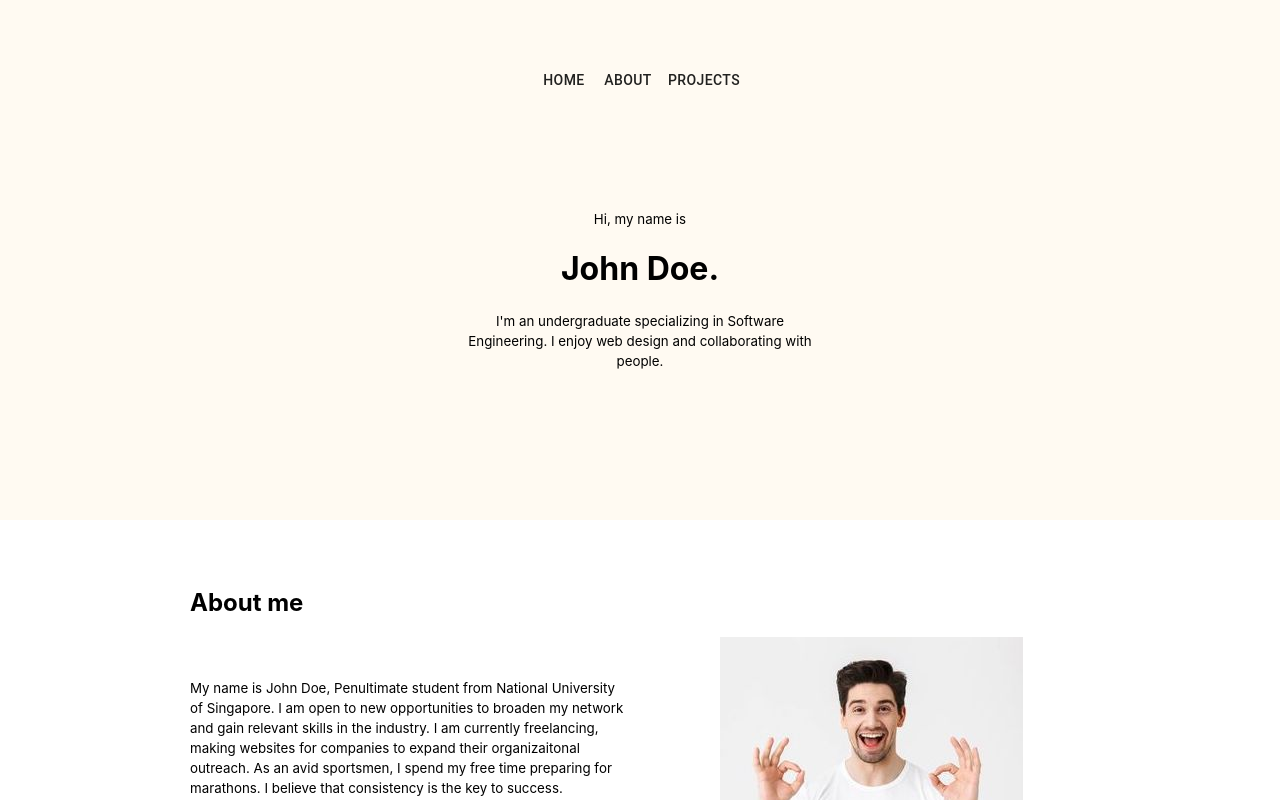
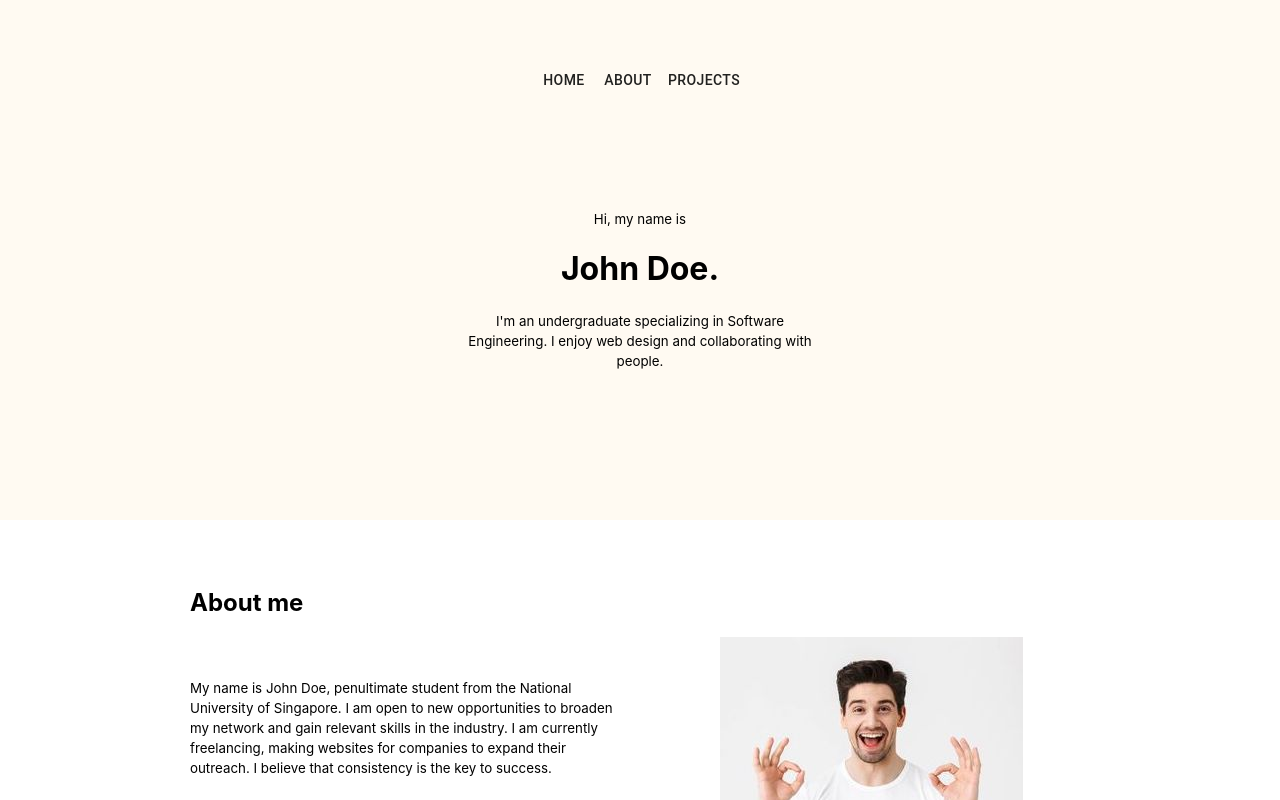
Before and after one commit to mqchua/portfolio_site, a React (Create React App) app: page / in a window 1280 px wide. Shown: the top 800 px of the page. Built offline with nearby package versions, Linux system fonts and the light colour scheme.

Commit message:
minor change

```diff
--- a/src/App.js
+++ b/src/App.js
@@ -33,7 +33,7 @@ const useStyles = makeStyles(theme => ({
 }));
 
 
-function App() {
+export default function App() {
 
   const classes = useStyles();
 
@@ -67,5 +67,3 @@ function App() {
     </div>
   );
 }
-
-export default App;
--- a/src/components/HomePage.js
+++ b/src/components/HomePage.js
@@ -119,9 +119,9 @@ export default function HomePage() {
 
               <br></br>
               <br></br>
-              <p className={classes.alignLeft}><small>My name is John Doe, Penultimate student from National University of Singapore. I am open to new opportunities to broaden
-              my network and gain relevant skills in the industry. I am currently freelancing, making websites for companies to expand their organizaitonal outreach. As an avid sportsmen,
-              I spend my free time preparing for marathons. I believe that consistency is the key to success.</small></p>
+              <p className={classes.alignLeft}><small>My name is John Doe, penultimate student from the National University of Singapore. I am open to new opportunities to broaden
+              my network and gain relevant skills in the industry. I am currently freelancing, making websites for companies to expand their outreach.
+               I believe that consistency is the key to success.</small></p>
 
               <br></br>
               <p className={classes.alignLeft}><small>I love meeting new people and hearing new perspectives. Feel free to reach out if you want to talk to me about tech,
```
Also changed, not shown: src/components/AboutPage.js (+2 -5 lines). Lines whose indentation alone changed are shown as unchanged.
